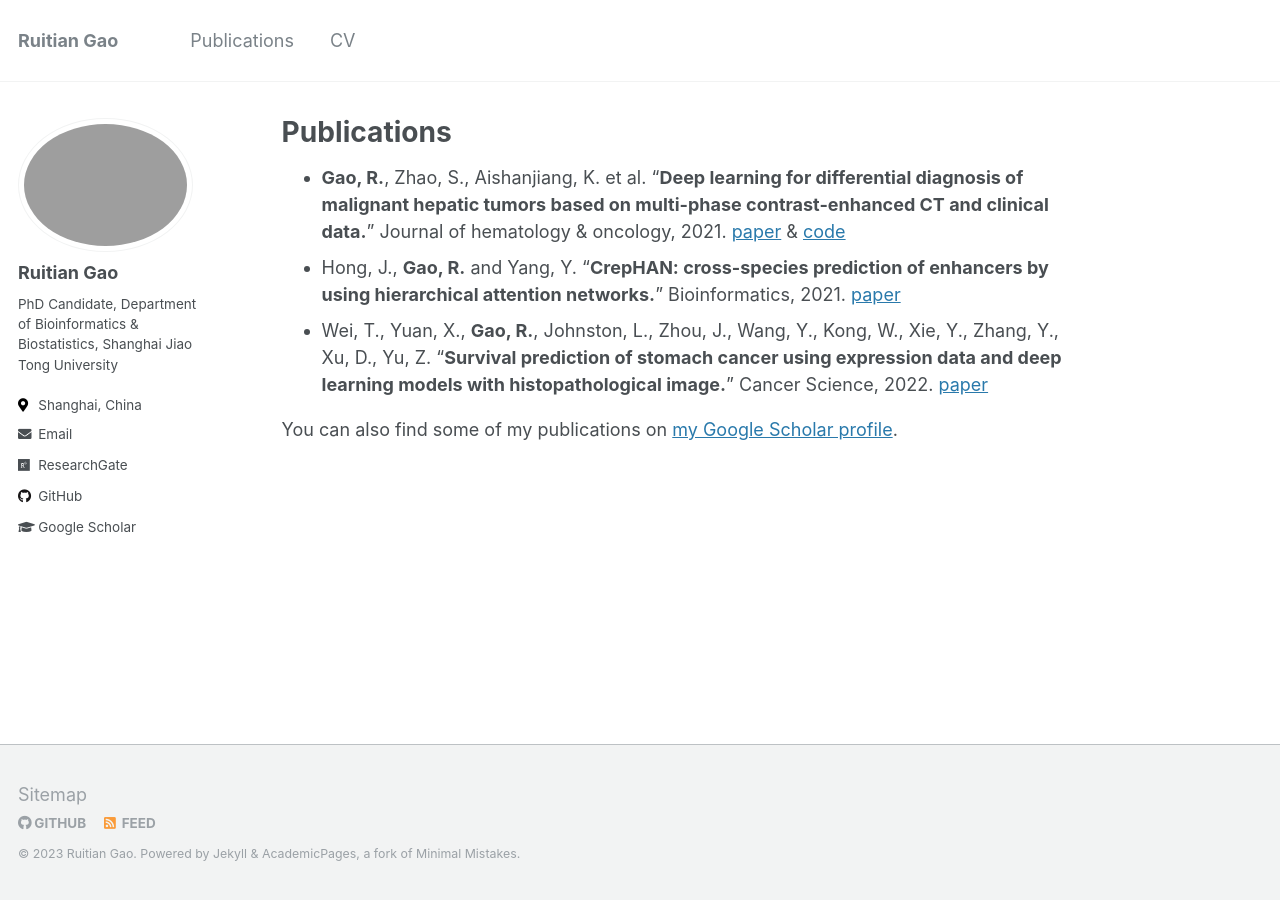
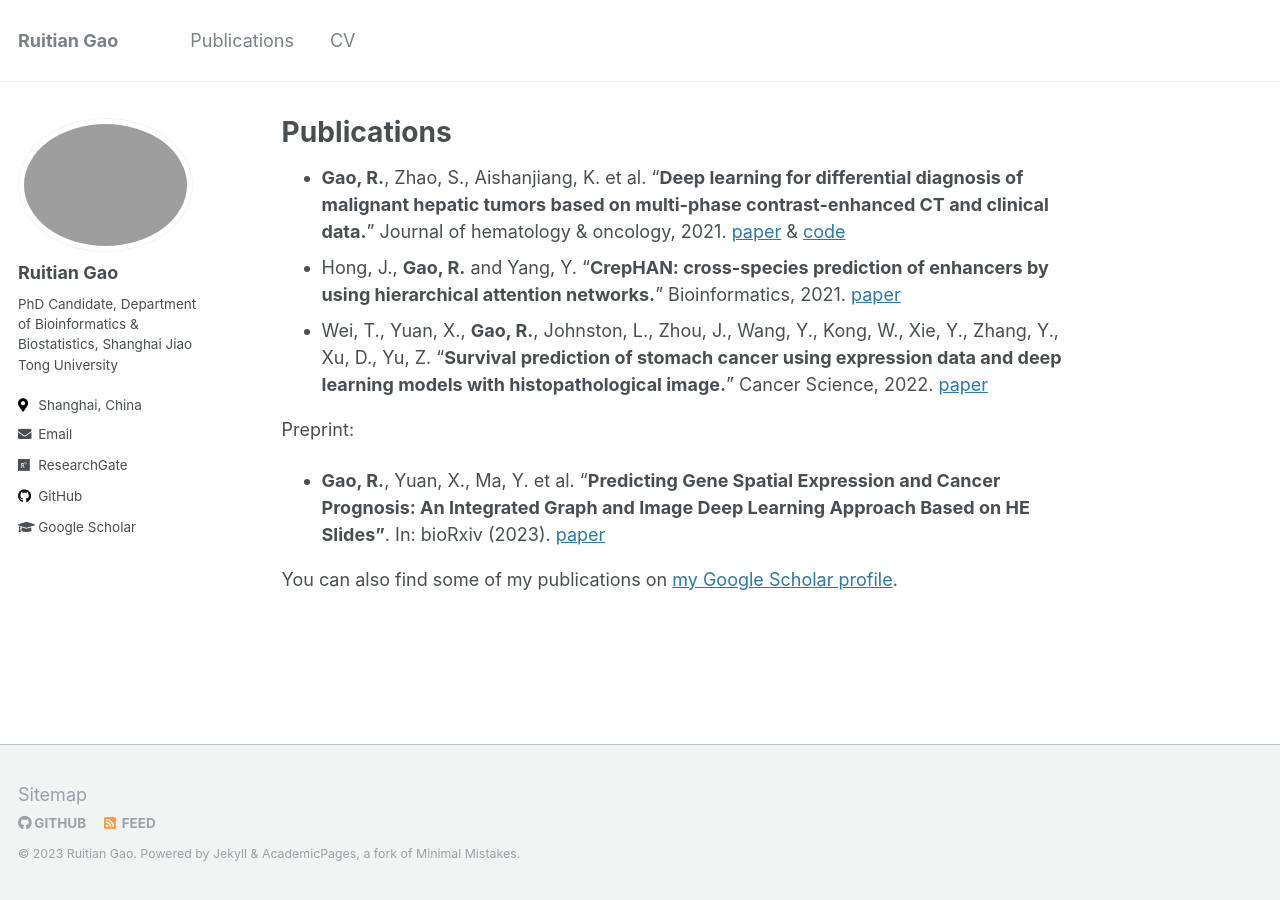
Before and after one commit to ruitian-olivia/ruitian-olivia.github.io, a Jekyll site: the page built from _pages/publications.md, in a window 1280 px wide. Built offline with Jekyll 4.4.1, drawn with Linux system fonts in a browser that asks for light colours.

Commit message:
Update publications.md

```diff
--- a/_pages/publications.md
+++ b/_pages/publications.md
@@ -11,4 +11,9 @@ author_profile: true
 * Hong, J., **Gao, R.** and Yang, Y.  "**CrepHAN: cross-species prediction of enhancers by using hierarchical attention networks.**" Bioinformatics, 2021. [paper](https://academic.oup.com/bioinformatics/article/37/20/3436/6274648)
 * Wei, T., Yuan, X., **Gao, R.**, Johnston, L., Zhou, J., Wang, Y., Kong, W., Xie, Y., Zhang, Y., Xu, D., Yu, Z. "**Survival prediction of stomach cancer using expression data and deep learning models with histopathological image.**" Cancer Science, 2022. [paper](https://doi.org/10.1111/cas.15592)
 
+Preprint:
+* **Gao, R.**, Yuan, X., Ma, Y. et al. "**Predicting Gene Spatial Expression and Cancer Prognosis: An Integrated Graph and Image Deep Learning Approach Based on HE Slides"**. In: bioRxiv (2023).  [paper](https://www.biorxiv.org/content/10.1101/2023.07.20.549824v1)
+
+
+
 You can also find some of my publications on <a href="{{ "https://scholar.google.com/citations?hl=en&user=S7f8RTEAAAAJ"}}">my Google Scholar profile</a>.
```
